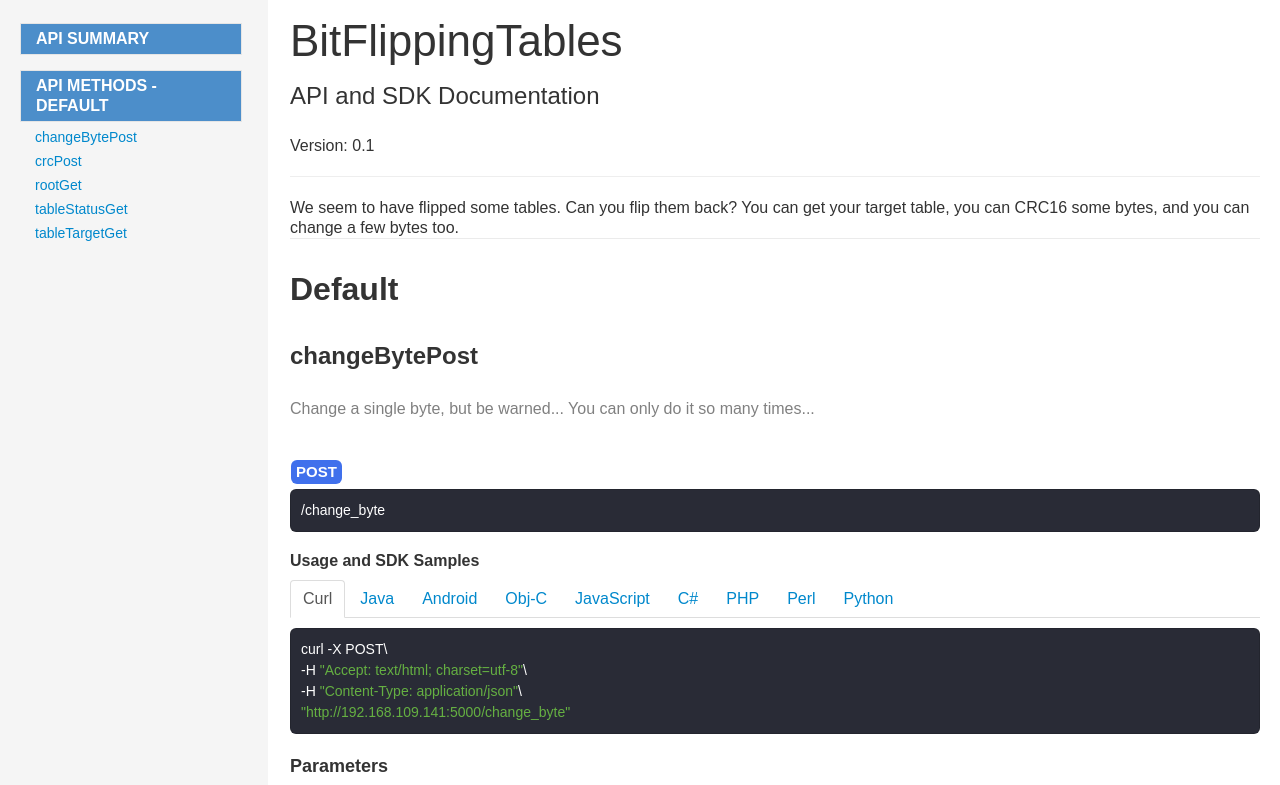
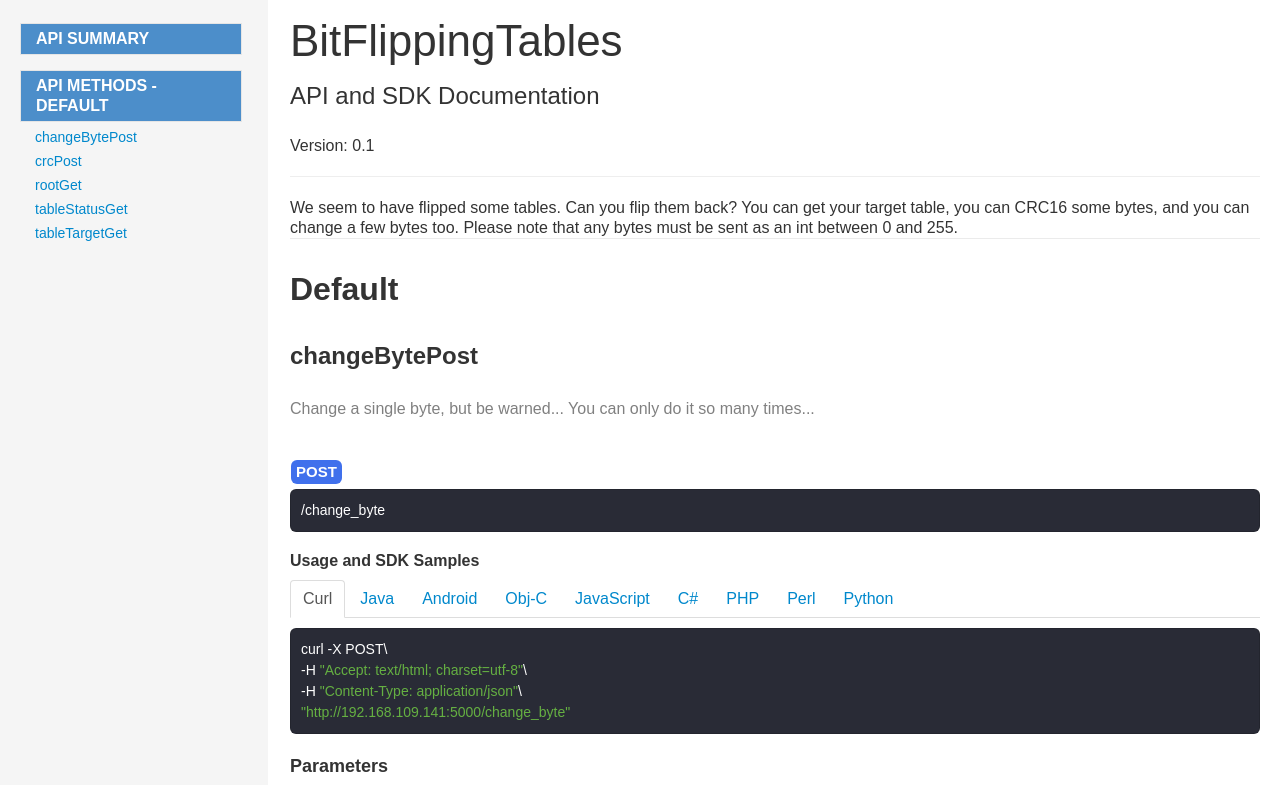
Before and after one commit to osirislab/CSAW-RED-2020-Finals, a plain HTML site: page sat_chals/level2/index.html in a window 1280 px wide. Shown: the top 785 px of the page. Drawn offline with Linux system fonts and the light colour scheme.

```diff
--- a/sat_chals/level2/index.html
+++ b/sat_chals/level2/index.html
@@ -811,7 +811,7 @@
             <h2 id="welcome-to-apidoc">API and SDK Documentation</h2>
               <div class="app-desc">Version: 0.1</div>
             <hr>
-            <div>We seem to have flipped some tables.  Can you flip them back?  You can get your target table, you can CRC16 some bytes, and you can change a few bytes too.</div>
+            <div>We seem to have flipped some tables.  Can you flip them back?  You can get your target table, you can CRC16 some bytes, and you can change a few bytes too.  Please note that any bytes must be sent as an int between 0 and 255.</div>
           </div>
         </div>
         <div id="sections">
```
Also changed, not shown: 2 other files.
